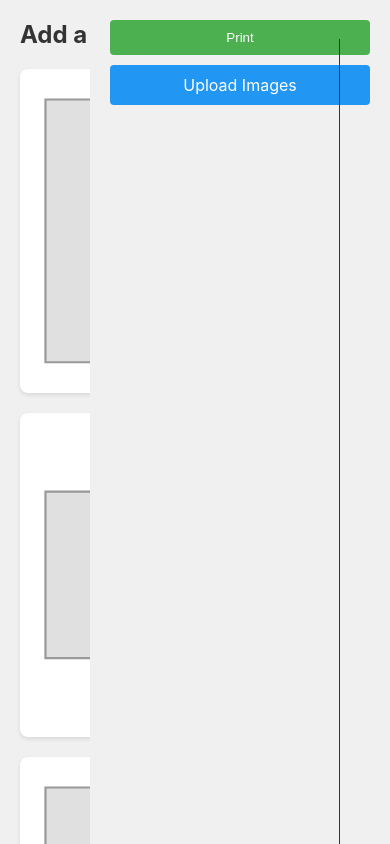
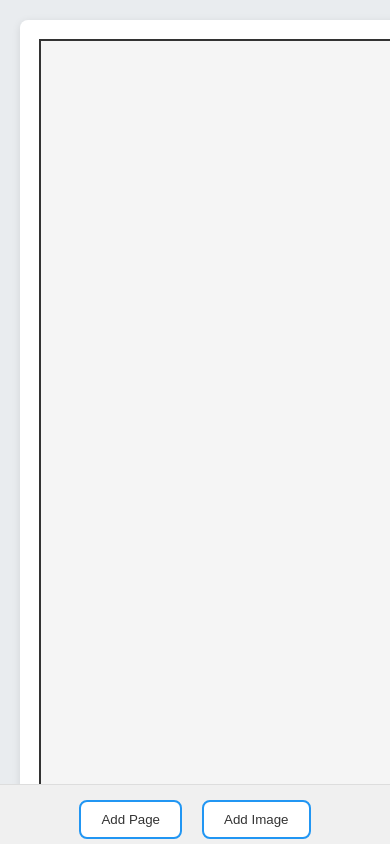
Before and after one commit to MrDanPotter/comic-maker, a React (Create React App) app: page / in a window 390 px wide. Shown: the top 844 px of the page. Built offline with nearby package versions, Linux system fonts and the light colour scheme.

Commit message:
responsive mode

```diff
--- a/src/App.tsx
+++ b/src/App.tsx
@@ -1,4 +1,4 @@
-import React, { useState } from 'react';
+import React, { useState, useEffect } from 'react';
 import { DragDropContext, DropResult } from '@hello-pangea/dnd';
 import styled from 'styled-components';
 import ComicPage from './components/ComicAssembly/ComicPage';
@@ -18,18 +18,107 @@ import {
   mirrorPanels
 } from './utils/layouts';
 
-const AppContainer = styled.div`
+const AppContainer = styled.div<{ $isResponsive: boolean }>`
   display: flex;
   min-height: 100vh;
   background: #e9ecef;
+  flex-direction: ${props => props.$isResponsive ? 'column' : 'row'};
 `;
 
-const ComicContainer = styled.div`
+const ComicContainer = styled.div<{ $isResponsive: boolean }>`
   flex: 1;
   padding: 20px;
-  margin-left: 300px; // Space for the template selector
-  margin-right: 300px; // Space for the image library
+  margin-left: ${props => props.$isResponsive ? '0' : '300px'};
+  margin-right: ${props => props.$isResponsive ? '0' : '300px'};
+  margin-bottom: ${props => props.$isResponsive ? '100px' : '0'};
   overflow-y: auto;
+`;
+
+const DesktopSidePanels = styled.div<{ $isResponsive: boolean }>`
+  display: ${props => props.$isResponsive ? 'none' : 'flex'};
+`;
+
+const BottomPanel = styled.div<{ $isResponsive: boolean; $isVisible: boolean }>`
+  display: ${props => props.$isResponsive ? 'block' : 'none'};
+  position: fixed;
+  bottom: 0;
+  left: 0;
+  right: 0;
+  background: #f0f0f0;
+  border-top: 1px solid #ddd;
+  height: ${props => props.$isVisible ? '300px' : '60px'};
+  transition: height 0.3s ease;
+  z-index: 10;
+`;
+
+const BottomControls = styled.div`
+  display: flex;
+  justify-content: center;
+  gap: 20px;
+  padding: 15px 20px;
+  background: #f0f0f0;
+  border-bottom: 1px solid #ddd;
+`;
+
+const ToggleButton = styled.button<{ $isActive: boolean }>`
+  padding: 10px 20px;
+  background: ${props => props.$isActive ? '#2196f3' : '#fff'};
+  color: ${props => props.$isActive ? '#fff' : '#333'};
+  border: 2px solid #2196f3;
+  border-radius: 8px;
+  cursor: pointer;
+  font-weight: 500;
+  transition: all 0.2s ease;
+
+  &:hover {
+    background: ${props => props.$isActive ? '#1976d2' : '#e3f2fd'};
+  }
+
+  &:active {
+    transform: translateY(1px);
+  }
+`;
+
+const ResponsivePanelContainer = styled.div<{ $isVisible: boolean }>`
+  height: ${props => props.$isVisible ? 'calc(100% - 60px)' : '0'};
+  overflow: hidden;
+  transition: height 0.3s ease;
+`;
+
+const HorizontalScrollContainer = styled.div`
+  height: 100%;
+  overflow-x: auto;
+  overflow-y: hidden;
+  padding: 20px;
+
+  &::-webkit-scrollbar {
+    height: 8px;
+  }
+
+  &::-webkit-scrollbar-track {
+    background: #f1f1f1;
+  }
+
+  &::-webkit-scrollbar-thumb {
+    background: #888;
+    border-radius: 4px;
+  }
+
+  &::-webkit-scrollbar-thumb:hover {
+    background: #555;
+  }
+`;
+
+const ResponsiveTemplateSelector = styled.div`
+  display: flex;
+  gap: 15px;
+  height: 100%;
+  min-width: min-content;
+`;
+
+const ResponsiveImageLibrary = styled.div`
+  min-width: 300px;
+  height: 100%;
 `;
 
 interface ComicPageObj {
@@ -53,6 +142,8 @@ type LayoutType =
   | "twoPanels"
   | "threePanelAction";
 
+type ResponsivePanel = 'none' | 'templates' | 'images';
+
 const layouts: Record<LayoutType, () => Panel[]> = {
   fullPage: fullPageLayout,
   widePage: widePageLayout,
@@ -66,12 +157,32 @@ const layouts: Record<LayoutType, () => Panel[]> = {
 
 const defaultPageLayout = layouts.fullPage;
 
+// Custom hook for responsive design
+const useResponsive = (breakpoint: number = 768) => {
+  const [isResponsive, setIsResponsive] = useState(false);
+
+  useEffect(() => {
+    const checkResponsive = () => {
+      setIsResponsive(window.innerWidth <= breakpoint);
+    };
+
+    checkResponsive();
+    window.addEventListener('resize', checkResponsive);
+    return () => window.removeEventListener('resize', checkResponsive);
+  }, [breakpoint]);
+
+  return isResponsive;
+};
+
 function App() {
   const [pages, setPages] = useState<ComicPageObj[]>([
     { id: "1", panels: defaultPageLayout() },
   ]);
   const [images, setImages] = useState<LibraryImage[]>([]);
   const [draggedImageUrl, setDraggedImageUrl] = useState<string | null>(null);
+  const [activePanel, setActivePanel] = useState<ResponsivePanel>('none');
+
+  const isResponsive = useResponsive(768);
 
   const handleMovePageUp = (pageIndex: number) => {
     if (pageIndex > 0) {
@@ -176,6 +287,11 @@ function App() {
     };
     setPages(prev => [...prev, newPage]);
     console.log('Added new page:', newPage.id);
+
+    // Close panel after selection on mobile
+    if (isResponsive) {
+      setActivePanel('none');
+    }
   };
 
   const handleRotatePage = (pageId: string) => {
@@ -212,14 +328,21 @@ function App() {
     ));
   };
 
+  const togglePanel = (panel: ResponsivePanel) => {
+    setActivePanel(prev => prev === panel ? 'none' : panel);
+  };
+
   return (
     <DragDropContext
       onDragEnd={handleDragEnd}
       onDragStart={handleDragStart}
     >
-      <AppContainer>
-        <TemplateSelector onTemplateSelect={handleTemplateSelect} templates={layouts} />
-        <ComicContainer>
+      <AppContainer $isResponsive={isResponsive}>
+        <DesktopSidePanels $isResponsive={isResponsive}>
+          <TemplateSelector onTemplateSelect={handleTemplateSelect} templates={layouts} />
+        </DesktopSidePanels>
+
+        <ComicContainer $isResponsive={isResponsive}>
           {pages.map((page, index) => (
             <ComicPage
               key={page.id}
@@ -238,7 +361,45 @@ function App() {
             />
           ))}
         </ComicContainer>
-        <ImageLibrary images={images} onImageUpload={handleImageUpload} />
+
+        <DesktopSidePanels $isResponsive={isResponsive}>
+          <ImageLibrary images={images} onImageUpload={handleImageUpload} />
+        </DesktopSidePanels>
+
+        <BottomPanel $isResponsive={isResponsive} $isVisible={activePanel !== 'none'}>
+          <BottomControls>
+            <ToggleButton
+              $isActive={activePanel === 'templates'}
+              onClick={() => togglePanel('templates')}
+            >
+              Add Page
+            </ToggleButton>
+            <ToggleButton
+              $isActive={activePanel === 'images'}
+              onClick={() => togglePanel('images')}
+            >
+              Add Image
+            </ToggleButton>
+          </BottomControls>
+
+          <ResponsivePanelContainer $isVisible={activePanel !== 'none'}>
+            {activePanel === 'templates' && (
+              <HorizontalScrollContainer>
+                <ResponsiveTemplateSelector>
+                                     <TemplateSelector onTemplateSelect={handleTemplateSelect} templates={layouts} isHorizontal={true} />
+                 </ResponsiveTemplateSelector>
+               </HorizontalScrollContainer>
+             )}
+
+             {activePanel === 'images' && (
+               <HorizontalScrollContainer>
+                 <ResponsiveImageLibrary>
+                   <ImageLibrary images={images} onImageUpload={handleImageUpload} isHorizontal={true} />
+                </ResponsiveImageLibrary>
+              </HorizontalScrollContainer>
+            )}
+          </ResponsivePanelContainer>
+        </BottomPanel>
       </AppContainer>
     </DragDropContext>
   );
--- a/src/components/ImageLibrary/ImageLibrary.tsx
+++ b/src/components/ImageLibrary/ImageLibrary.tsx
@@ -10,17 +10,29 @@ interface ImageLibraryProps {
     url: string;
     isPlaced?: boolean;
   }>;
+  isHorizontal?: boolean;
 }
 
-const LibraryContainer = styled.div`
-  width: 300px;
-  height: 100vh;
+const LibraryContainer = styled.div<{ $isHorizontal?: boolean }>`
+  width: ${props => props.$isHorizontal ? '100%' : '300px'};
+  height: ${props => props.$isHorizontal ? '100%' : '100vh'};
   background: #f0f0f0;
   padding: 20px;
-  overflow-y: auto;
-  position: fixed;
-  right: 0;
-  top: 0;
+  overflow-y: ${props => props.$isHorizontal ? 'hidden' : 'auto'};
+  overflow-x: ${props => props.$isHorizontal ? 'auto' : 'hidden'};
+  position: ${props => props.$isHorizontal ? 'relative' : 'fixed'};
+  right: ${props => props.$isHorizontal ? 'auto' : '0'};
+  top: ${props => props.$isHorizontal ? 'auto' : '0'};
+  display: ${props => props.$isHorizontal ? 'flex' : 'block'};
+  flex-direction: ${props => props.$isHorizontal ? 'column' : 'column'};
+  min-width: ${props => props.$isHorizontal ? '300px' : 'auto'};
+`;
+
+const ButtonContainer = styled.div<{ $isHorizontal?: boolean }>`
+  display: ${props => props.$isHorizontal ? 'flex' : 'block'};
+  gap: ${props => props.$isHorizontal ? '10px' : '0'};
+  margin-bottom: 20px;
+  flex-shrink: 0;
 `;
 
 const PrintButton = styled.button`
@@ -60,28 +72,32 @@ const UploadButton = styled.label`
   }
 `;
 
-const ImagePreviewContainer = styled.div`
-  display: grid;
-  grid-template-columns: repeat(2, 1fr);
+const ImagePreviewContainer = styled.div<{ $isHorizontal?: boolean }>`
+  display: ${props => props.$isHorizontal ? 'flex' : 'grid'};
+  grid-template-columns: ${props => props.$isHorizontal ? 'none' : 'repeat(2, 1fr)'};
   gap: 10px;
-  min-height: 10px; /* Ensure the container is always present */
+  min-height: 10px;
+  flex-wrap: ${props => props.$isHorizontal ? 'nowrap' : 'wrap'};
+  overflow-x: ${props => props.$isHorizontal ? 'auto' : 'visible'};
+  flex: 1;
 `;
 
-const DraggableImage = styled.div<{ $isDragging?: boolean }>`
-  width: 100%;
+const DraggableImage = styled.div<{ $isDragging?: boolean; $isHorizontal?: boolean }>`
+  width: ${props => props.$isHorizontal ? '120px' : '100%'};
   aspect-ratio: 1;
   border: 1px solid #ddd;
   border-radius: 4px;
   overflow: hidden;
   cursor: move;
   opacity: ${props => props.$isDragging ? 0.5 : 1};
+  flex-shrink: 0;
 
   &:hover {
     border-color: #2196f3;
   }
 `;
 
-const ImageLibrary: React.FC<ImageLibraryProps> = ({ onImageUpload, images }) => {
+const ImageLibrary: React.FC<ImageLibraryProps> = ({ onImageUpload, images, isHorizontal = false }) => {
   const handleFileChange = (event: React.ChangeEvent<HTMLInputElement>) => {
     const files = event.target.files;
     if (files && files.length > 0) {
@@ -94,7 +110,8 @@ const ImageLibrary: React.FC<ImageLibraryProps> = ({ onImageUpload, images }) =>
   };
 
   return (
-    <LibraryContainer>
+    <LibraryContainer $isHorizontal={isHorizontal}>
+      <ButtonContainer $isHorizontal={isHorizontal}>
         <PrintButton onClick={handlePrint}>Print</PrintButton>
         <UploadButton>
           Upload Images
@@ -106,12 +123,14 @@ const ImageLibrary: React.FC<ImageLibraryProps> = ({ onImageUpload, images }) =>
             style={{ display: 'none' }}
           />
         </UploadButton>
+      </ButtonContainer>
 
       <Droppable droppableId="image-library" type="IMAGE_LIBRARY">
         {(provided) => (
           <ImagePreviewContainer
             ref={provided.innerRef}
             {...provided.droppableProps}
+            $isHorizontal={isHorizontal}
           >
             {images.map((image, index) => (
               <Draggable key={image.id} draggableId={image.id} index={index}>
@@ -121,6 +140,7 @@ const ImageLibrary: React.FC<ImageLibraryProps> = ({ onImageUpload, images }) =>
                     {...provided.draggableProps}
                     {...provided.dragHandleProps}
                     $isDragging={snapshot.isDragging}
+                    $isHorizontal={isHorizontal}
                   >
                     <LibraryImage
                       src={image.url}
--- a/src/components/TemplateSelector/TemplateSelector.tsx
+++ b/src/components/TemplateSelector/TemplateSelector.tsx
@@ -3,34 +3,41 @@ import styled from 'styled-components';
 import { Panel } from '../../types/comic';
 import { pointsToSvgPath } from '../../utils/polygonUtils';
 
-const SelectorContainer = styled.div`
-  width: 300px;
-  height: 100vh;
+const SelectorContainer = styled.div<{ $isHorizontal?: boolean }>`
+  width: ${props => props.$isHorizontal ? 'auto' : '300px'};
+  height: ${props => props.$isHorizontal ? '100%' : '100vh'};
   background: #f0f0f0;
   padding: 20px;
-  position: fixed;
-  left: 0;
-  top: 0;
-  overflow-y: auto;
-  border-right: 1px solid #ddd;
+  position: ${props => props.$isHorizontal ? 'relative' : 'fixed'};
+  left: ${props => props.$isHorizontal ? 'auto' : '0'};
+  top: ${props => props.$isHorizontal ? 'auto' : '0'};
+  overflow-y: ${props => props.$isHorizontal ? 'hidden' : 'auto'};
+  overflow-x: ${props => props.$isHorizontal ? 'auto' : 'hidden'};
+  border-right: ${props => props.$isHorizontal ? 'none' : '1px solid #ddd'};
+  display: ${props => props.$isHorizontal ? 'flex' : 'block'};
+  gap: ${props => props.$isHorizontal ? '15px' : '0'};
+  align-items: ${props => props.$isHorizontal ? 'flex-start' : 'stretch'};
 `;
 
-const Title = styled.h2`
+const Title = styled.h2<{ $isHorizontal?: boolean }>`
   margin: 0 0 20px 0;
   color: #333;
   font-size: 1.5em;
+  display: ${props => props.$isHorizontal ? 'none' : 'block'};
 `;
 
-const TemplatePreview = styled.div`
-  width: 100%;
-  padding-bottom: 125%; /* Creates a 4:5 aspect ratio container */
+const TemplatePreview = styled.div<{ $isHorizontal?: boolean }>`
+  width: ${props => props.$isHorizontal ? '180px' : '100%'};
+  height: ${props => props.$isHorizontal ? '200px' : 'auto'};
+  padding-bottom: ${props => props.$isHorizontal ? '0' : '125%'};
   background: white;
-  margin-bottom: 20px;
+  margin-bottom: ${props => props.$isHorizontal ? '0' : '20px'};
   border-radius: 8px;
   cursor: pointer;
   box-shadow: 0 2px 4px rgba(0,0,0,0.1);
   transition: transform 0.2s, box-shadow 0.2s;
   position: relative;
+  flex-shrink: 0;
 
   &:hover {
     transform: translateY(-2px);
@@ -38,12 +45,12 @@ const TemplatePreview = styled.div`
   }
 `;
 
-const PreviewContainer = styled.div`
+const PreviewContainer = styled.div<{ $isHorizontal?: boolean }>`
   position: absolute;
   top: 10px;
   left: 10px;
   right: 10px;
-  bottom: 10px;
+  bottom: ${props => props.$isHorizontal ? '35px' : '10px'};
   background: white;
   padding: 10px;
 `;
@@ -59,15 +66,16 @@ const PreviewPanel = styled.path`
   stroke-width: 1px;
 `;
 
-const TemplateName = styled.div`
+const TemplateName = styled.div<{ $isHorizontal?: boolean }>`
   position: absolute;
-  bottom: -5px;
+  bottom: ${props => props.$isHorizontal ? '5px' : '-25px'};
   left: 0;
   right: 0;
   text-align: center;
   font-weight: 500;
   color: #666;
-  margin-bottom: 10px;
+  margin-bottom: ${props => props.$isHorizontal ? '0' : '10px'};
+  font-size: ${props => props.$isHorizontal ? '12px' : '14px'};
 `;
 
 type LayoutType =
@@ -83,9 +91,10 @@ type LayoutType =
 interface TemplateSelectorProps {
   onTemplateSelect: (templateName: LayoutType) => void;
   templates: Record<LayoutType, () => Panel[]>;
+  isHorizontal?: boolean;
 }
 
-const TemplateSelector: React.FC<TemplateSelectorProps> = ({ onTemplateSelect, templates }) => {
+const TemplateSelector: React.FC<TemplateSelectorProps> = ({ onTemplateSelect, templates, isHorizontal = false }) => {
   // Scale points to fit preview container
   const scalePoints = (points: [number, number][]): [number, number][] => {
     // Assuming the original points are in a 800x1000 coordinate space
@@ -119,8 +128,8 @@ const TemplateSelector: React.FC<TemplateSelectorProps> = ({ onTemplateSelect, t
   };
 
   return (
-    <SelectorContainer>
-      <Title>Add a Page</Title>
+    <SelectorContainer $isHorizontal={isHorizontal}>
+      <Title $isHorizontal={isHorizontal}>Add a Page</Title>
       {(Object.keys(templates) as LayoutType[]).map(templateName => {
         const sampleLayout = templates[templateName]();
 
@@ -128,8 +137,9 @@ const TemplateSelector: React.FC<TemplateSelectorProps> = ({ onTemplateSelect, t
           <TemplatePreview
             key={templateName}
             onClick={() => onTemplateSelect(templateName)}
+            $isHorizontal={isHorizontal}
           >
-            <PreviewContainer>
+            <PreviewContainer $isHorizontal={isHorizontal}>
               <PreviewSvg viewBox="0 0 100 125">
                 {sampleLayout.map(panel => (
                   <PreviewPanel
@@ -139,7 +149,7 @@ const TemplateSelector: React.FC<TemplateSelectorProps> = ({ onTemplateSelect, t
                 ))}
               </PreviewSvg>
             </PreviewContainer>
-            <TemplateName>{getDisplayName(templateName)}</TemplateName>
+            <TemplateName $isHorizontal={isHorizontal}>{getDisplayName(templateName)}</TemplateName>
           </TemplatePreview>
         );
       })}
```
Lines whose indentation alone changed are shown as unchanged.
